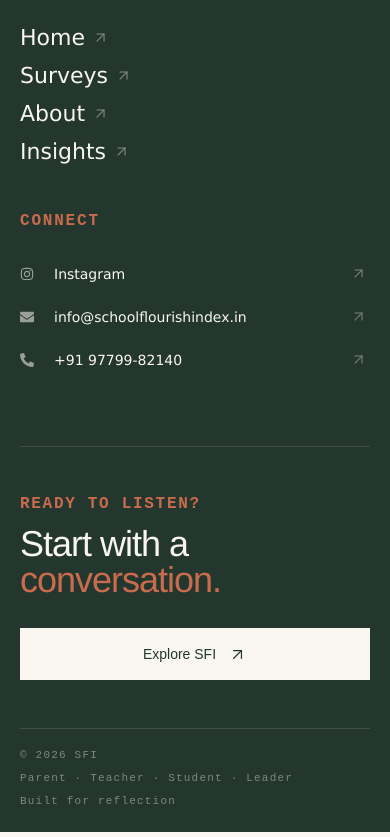
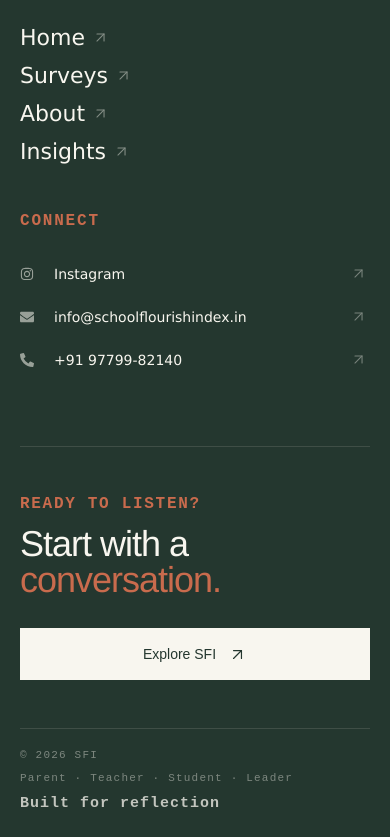
Before and after one commit to gurleengur887-droid/School-Flourish-Index, a React (Create React App) app: page / in a window 390 px wide. Shown: the part 8314-9151 px from the top of the page. Built offline with nearby package versions, Linux system fonts and the light colour scheme; no server answers.

Commit message:
Improve mobile navbar text

```diff
--- a/src/styles/footer.css
+++ b/src/styles/footer.css
@@ -532,3 +532,9 @@ font-weight: bolder;
   }
 
 }
+.footer-bottom span:last-child {
+  font-size: 15px !important;
+  font-weight: 700 !important;
+  color: rgba(248, 246, 239, 0.75) !important;
+  letter-spacing: 1px;
+}
--- a/src/styles/navbar.css
+++ b/src/styles/navbar.css
@@ -511,3 +511,34 @@
 .dashboard svg {
   color: var(--color-green-dark);
 }
+/* ========================================
+   MOBILE MENU TEXT — SIZE + WEIGHT FIX
+======================================== */
+
+@media (max-width: 600px) {
+
+  /* Explore */
+  .mobile-menu-eyebrow {
+    font-size: 12px !important;
+    font-weight: 700 !important;
+    color: var(--color-green-dark) !important;
+    letter-spacing: 2px;
+  }
+
+  /* SFI */
+  .mobile-menu-footer span:first-child {
+    font-size: 18px !important;
+    font-weight: 700 !important;
+    color: var(--color-green-dark) !important;
+  }
+
+  /* School Flourish Index · Parent · Teacher · Student · Leader */
+  .mobile-menu-footer span:last-child {
+    font-size: 11px !important;
+    font-weight: 700 !important;
+    color: var(--color-green-dark) !important;
+    letter-spacing: 1px;
+    opacity: 0.8 !important;
+  }
+
+}
```
